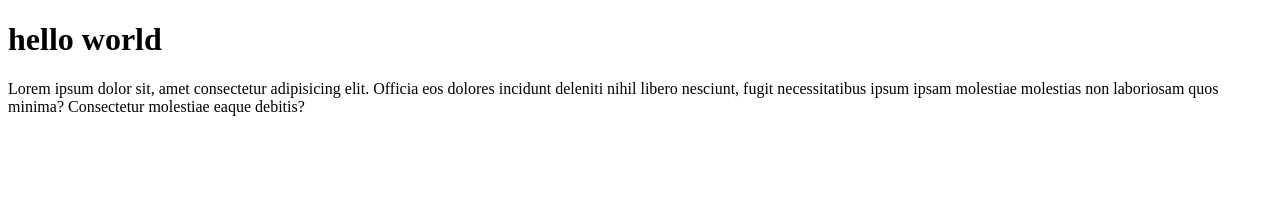
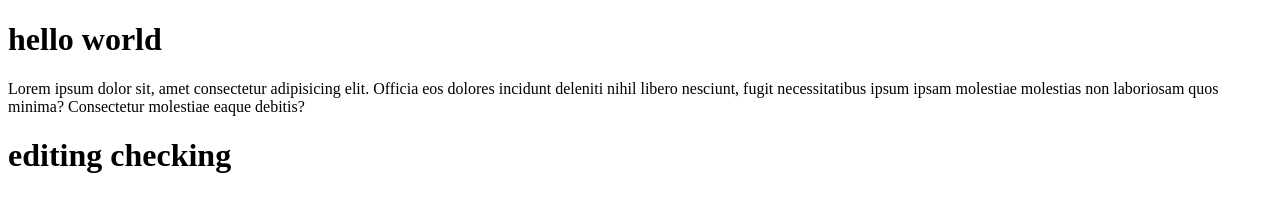
Before and after one commit to jasir1122/myfirstgitprojectJA, a plain HTML site: page index.html in a window 1280 px wide. Drawn offline with Linux system fonts and the light colour scheme.

Commit message:
Update index

```diff
--- a/index.html
+++ b/index.html
@@ -8,6 +8,6 @@
 <body>
     <h1>hello world</h1>
     <p>Lorem ipsum dolor sit, amet consectetur adipisicing elit. Officia eos dolores incidunt deleniti nihil libero nesciunt, fugit necessitatibus ipsum ipsam molestiae molestias non laboriosam quos minima? Consectetur molestiae eaque debitis?</p>
-
+    <h1>editing checking</h1>
 </body>
 </html>
```
